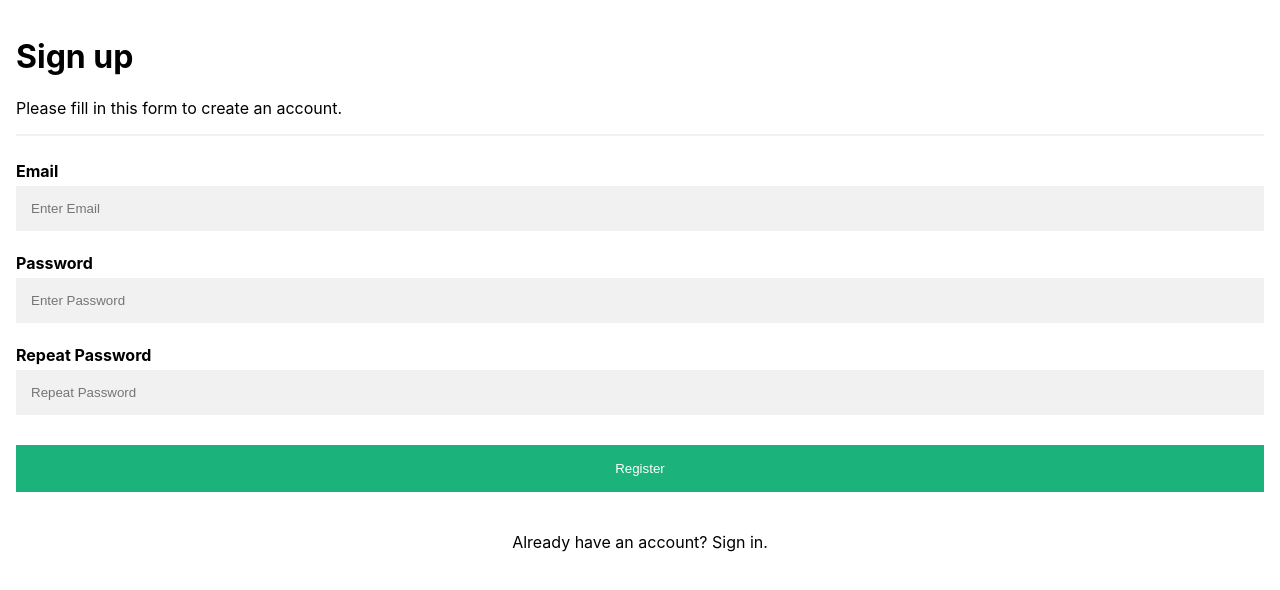
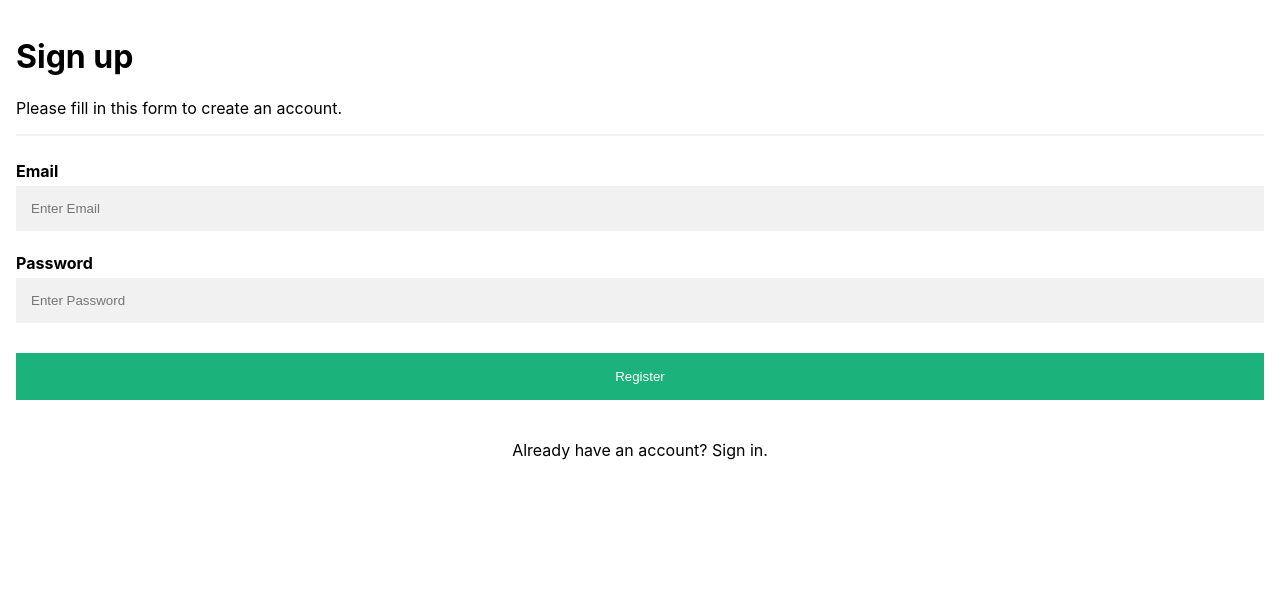
Before and after one commit to dangnguyenful/fullstack-coding-test_2, a Next.js app: page /sign-up in a window 1280 px wide. Shown: the top 590 px of the page. Built offline with nearby package versions, Linux system fonts and the light colour scheme.

Commit message:
Create user

```diff
--- a/pages/blog.tsx
+++ b/pages/blog.tsx
@@ -13,7 +13,6 @@ import {
     ModalCloseButton,
     Button,
     useDisclosure,
-    useTheme
 } from '@chakra-ui/react'
 const Blog = () => {
     const [list, setList] = useState([]);
--- a/pages/sign-up.tsx
+++ b/pages/sign-up.tsx
@@ -1,23 +1,42 @@
+import { firebaseConfig } from "config/firebase";
+import { initializeApp } from "firebase/app";
 import { getAuth, createUserWithEmailAndPassword } from "firebase/auth";
 const SignUp = () => {
-  // const auth = getAuth();
+  const signUp = (event) => {
+    const email = event.target[0].value;
+    const password = event.target[1].value;
+    if (email && password) {
+      initializeApp(firebaseConfig);
+      const auth = getAuth();
+      createUserWithEmailAndPassword(auth, email, password)
+      .then((userCredential) => {
+        const user = userCredential.user;
+        alert("SIGNUP SCCESSS ! Please use" + user.email + "to sign in !");
+      })
+      .catch((error) => {
+        const errorCode = error.code;
+        const errorMessage = error.message;
+        alert(errorMessage);
+      });
+    }
+    event.preventDefault();
+  }
   return (
     <div>
+      <form onSubmit={e => signUp(e)}>
         <div className="container-signup">
           <h1>Sign up</h1>
           <p>Please fill in this form to create an account.</p>
           <hr/>
 
           <label htmlFor="email"><b>Email</b></label>
-        <input type="text" placeholder="Enter Email" name="email" id="email" />
+          <input type="text" placeholder="Enter Email" name="email" id="email" required/>
 
           <label htmlFor="psw"><b>Password</b></label>
-        <input type="password" placeholder="Enter Password" name="psw" id="psw" />
-
-        <label htmlFor="psw-repeat"><b>Repeat Password</b></label>
-        <input type="password" placeholder="Repeat Password" name="psw-repeat" id="psw-repeat" />
+          <input type="password" placeholder="Enter Password" name="psw" id="psw" required/>
           <button type="submit" className="registerbtn">Register</button>
         </div>
+      </form>
 
       <div className="container signin">
         <p>Already have an account? <a href="/sign-in">Sign in</a>.</p>
```
Lines whose indentation alone changed are shown as unchanged.
